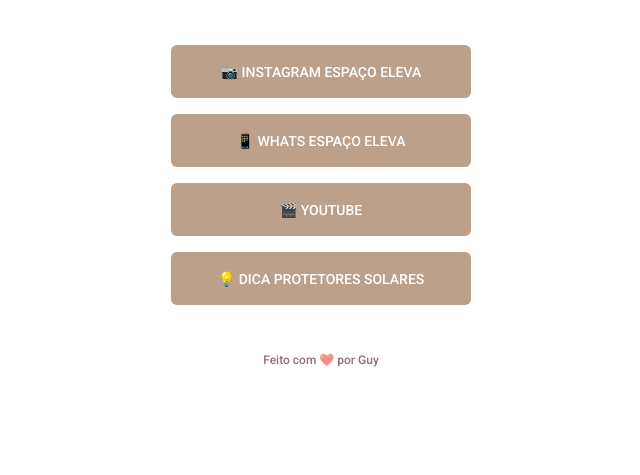
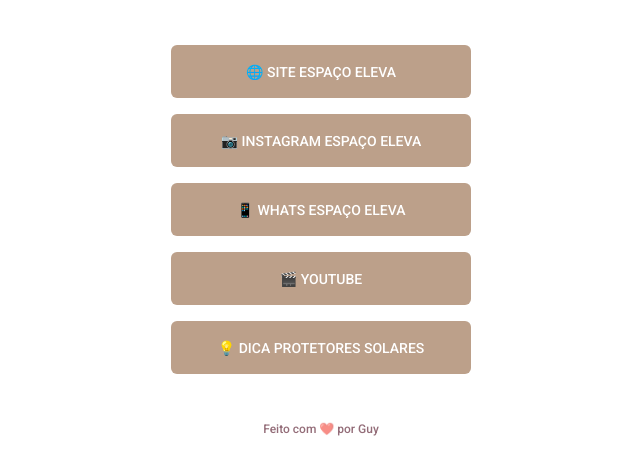
Before and after one commit to guylhermed/agrupa-links, a plain HTML site: page index.html in a window 1280 px wide. Shown: the part 261-736 px from the top of the page, without its empty margins (319-959 px from the left). Drawn offline with Linux system fonts and the light colour scheme.

Commit message:
Adicionado Link

```diff
--- a/index.html
+++ b/index.html
@@ -26,6 +26,13 @@
       <p class="username">@mmaduramos</p>
 
       <ul>
+        <li>
+          <a
+            href="https://guylhermed.github.io/site-espaco-eleva/"
+            target="_blank"
+            >🌐 Site Espaço Eleva</a
+          >
+        </li>
         <li>
           <a href="https://www.instagram.com/oespacoeleva/" target="_blank"
             >📷 Instagram Espaço Eleva</a
```
